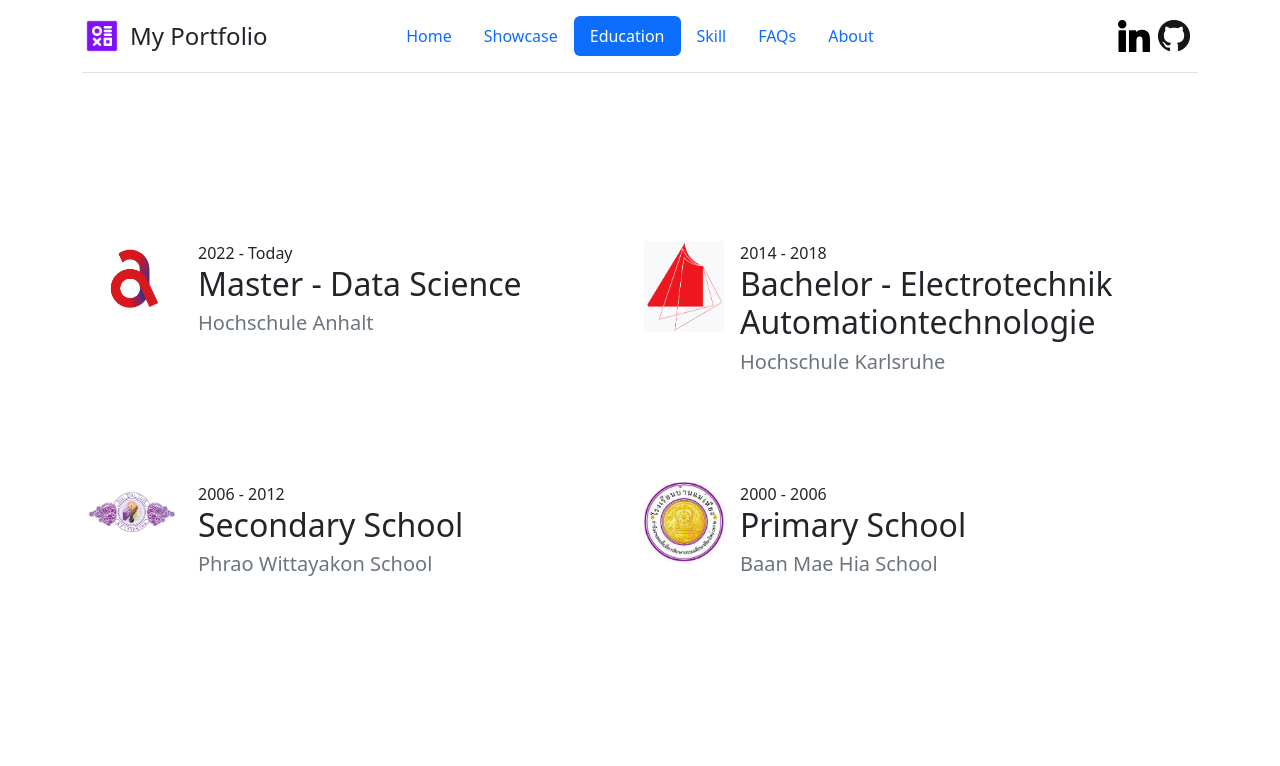
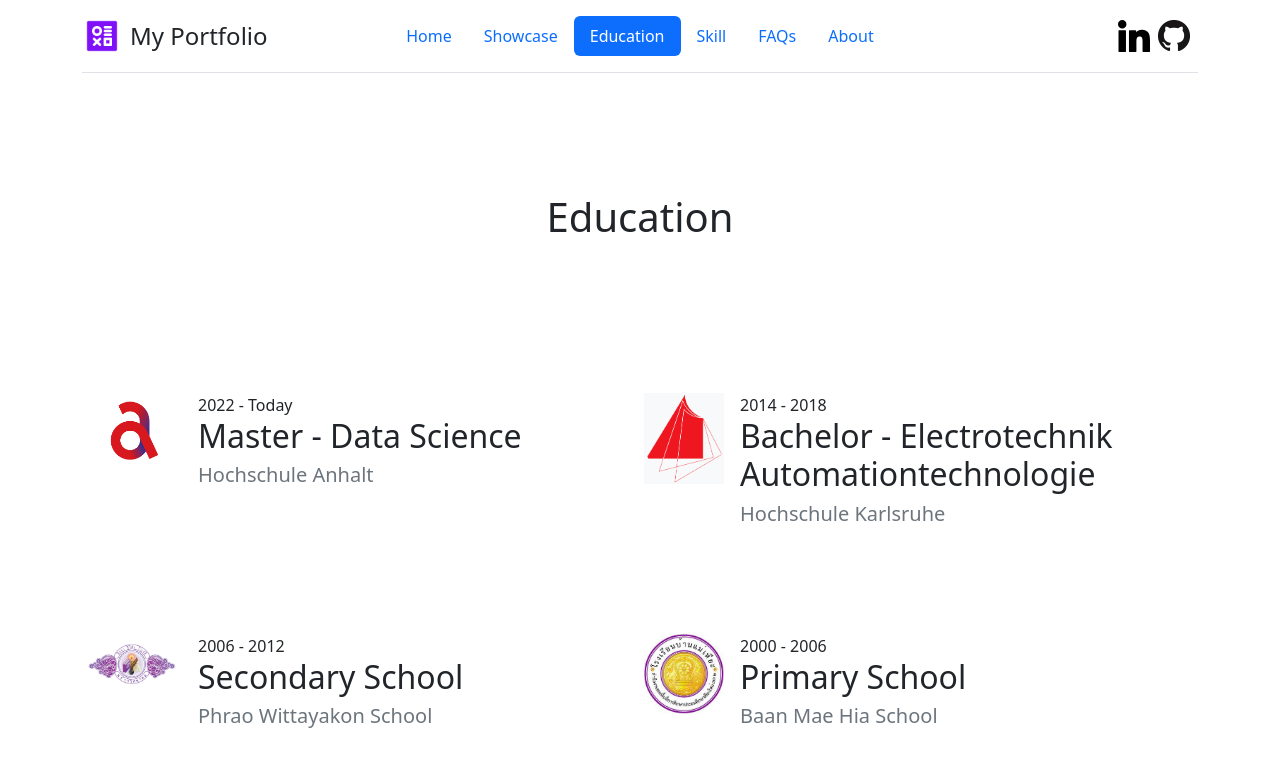
Before and after one commit to pathawee1993/my-portfolio, a Next.js app: page /education in a window 1280 px wide. Shown: the top 766 px of the page. Built offline with nearby package versions, Linux system fonts and the light colour scheme.

Commit message:
update education and coming soon

```diff
--- a/pages/education.tsx
+++ b/pages/education.tsx
@@ -6,8 +6,18 @@ export default function education () {
         <div>
             <MyHead title={"Education"}/>
             <Menu/>
-            <div className="container py-5">
-                <div className="row row-cols-md-2 g-2 py-5">
+            <section className="py-5 text-center container">
+                <div className="col">
+                    <div className="row py-lg-5">
+                    <div className="col-lg-6 col-md-8 mx-auto">
+                        <h1 className="fw-light">Education</h1>
+                        {/* <p className="lead text-muted">Meet beautiful web-application built with React.js, Node.js and PostgreSQL by Pathawee Somsak</p> */}
+                    </div>
+                    </div>
+                    </div>
+            </section>
+            <div className="container">
+                <div className="row row-cols-md-2 g-2">
                     <div className="col-md d-flex align-items-start  py-5">
                         <div className="icon-square bg-light text-dark flex-shrink-0 me-3">
                         <img src="/hochschule-anhalt-logo-bildmarke.jpg" width="100" height="auto"/>
```
